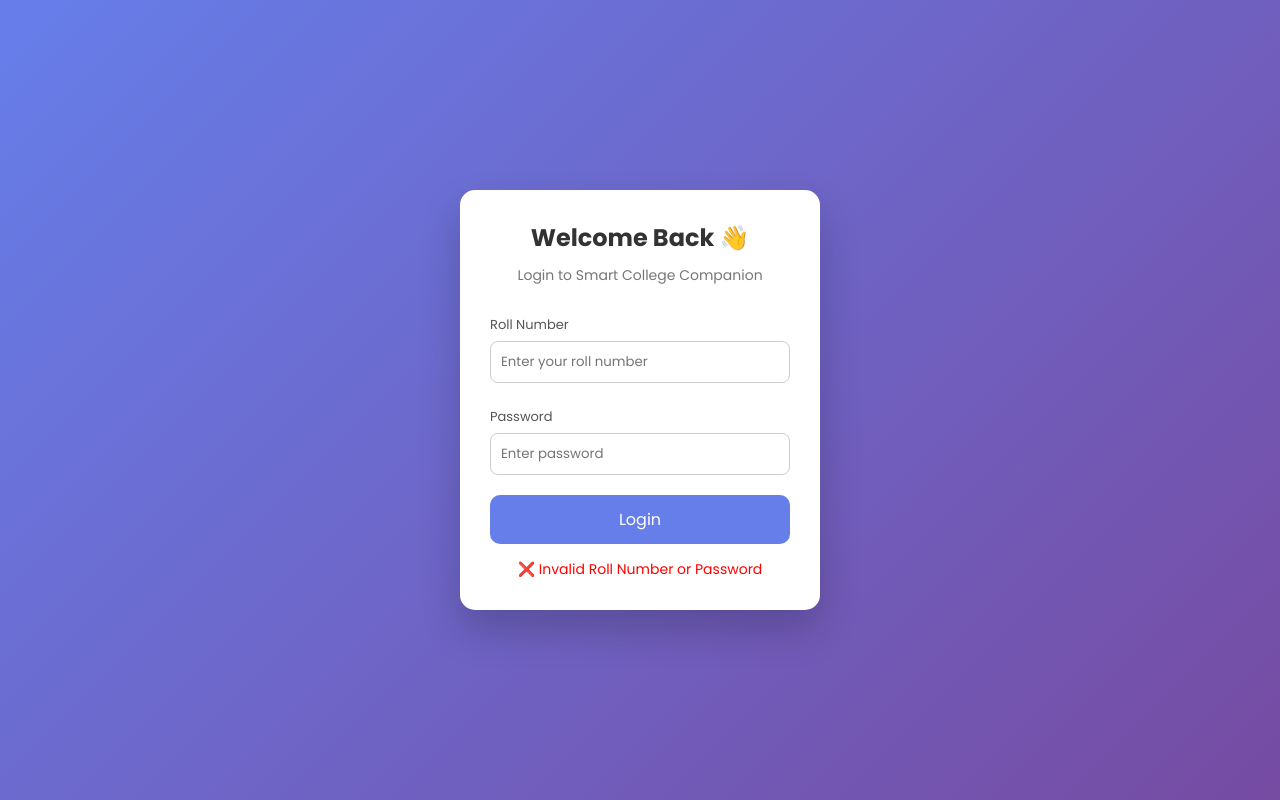
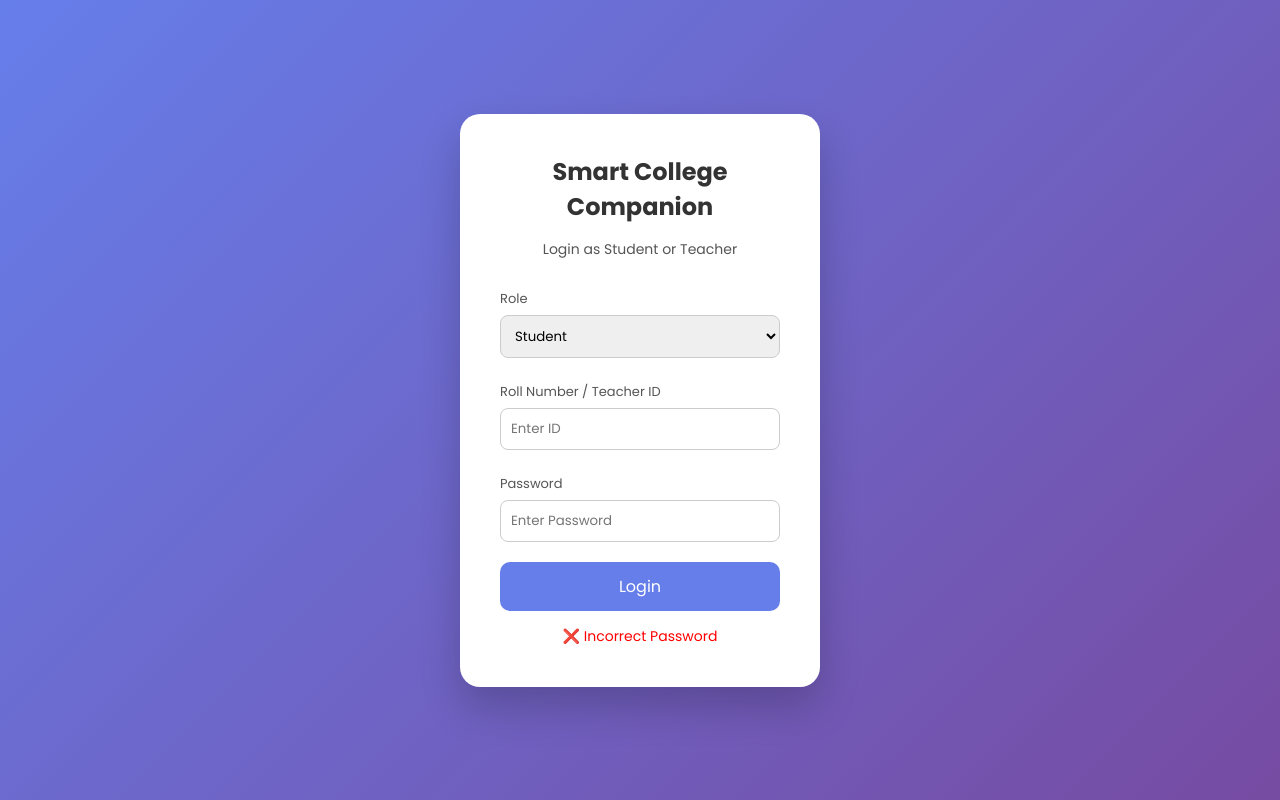
Before and after one commit to vs333679-ui/smart-college-companion, a plain HTML site: page login.html in a window 1280 px wide. Both pictures are taken after a click on the button "Login". Drawn offline with Linux system fonts and the light colour scheme.

Commit message:
Update login.html

```diff
--- a/login.html
+++ b/login.html
@@ -2,9 +2,10 @@
 <html lang="en">
 <head>
 <meta charset="UTF-8">
-<title>Student Login | Smart College Companion</title>
+<title>Login | Smart College Companion</title>
 <meta name="viewport" content="width=device-width, initial-scale=1.0">
 
+<!-- Google Font -->
 <link href="https://fonts.googleapis.com/css2?family=Poppins:wght@300;400;600;700&display=swap" rel="stylesheet">
 
 <style>
@@ -14,7 +15,6 @@
     box-sizing:border-box;
     font-family:'Poppins', sans-serif;
 }
-
 body{
     height:100vh;
     background: linear-gradient(135deg, #667eea, #764ba2);
@@ -22,44 +22,37 @@
     justify-content:center;
     align-items:center;
 }
-
 .login-box{
     background:#fff;
     width:360px;
-    padding:30px;
-    border-radius:15px;
+    padding:40px;
+    border-radius:20px;
     box-shadow:0 20px 40px rgba(0,0,0,0.2);
     text-align:center;
-    animation: fadeIn 1s ease;
+    animation:fadeIn 1s ease;
 }
-
 @keyframes fadeIn{
     from{opacity:0; transform:translateY(20px);}
     to{opacity:1; transform:translateY(0);}
 }
-
 .login-box h2{
     color:#333;
-    margin-bottom:10px;
+    margin-bottom:15px;
 }
-
 .login-box p{
-    color:#777;
+    color:#555;
     font-size:14px;
     margin-bottom:25px;
 }
-
 .input-group{
     margin-bottom:20px;
     text-align:left;
 }
-
 .input-group label{
     font-size:13px;
     color:#555;
 }
-
-.input-group input{
+.input-group input, select{
     width:100%;
     padding:10px;
     border-radius:8px;
@@ -67,11 +60,9 @@
     outline:none;
     margin-top:5px;
 }
-
-.input-group input:focus{
+.input-group input:focus, select:focus{
     border-color:#667eea;
 }
-
 button{
     width:100%;
     padding:12px;
@@ -83,75 +74,70 @@
     cursor:pointer;
     transition:0.3s;
 }
-
 button:hover{
     background:#5a67d8;
 }
-
 .error{
     color:red;
     font-size:14px;
     margin-top:15px;
 }
-
-.welcome{
-    display:none;
-}
-
-.welcome h1{
-    color:#667eea;
-    margin-bottom:10px;
-}
-
-.welcome p{
-    color:#555;
-}
 </style>
 </head>
-
 <body>
 
-<div class="login-box" id="loginBox">
-    <h2>Welcome Back 👋</h2>
-    <p>Login to Smart College Companion</p>
+<div class="login-box">
+    <h2>Smart College Companion</h2>
+    <p>Login as Student or Teacher</p>
 
     <div class="input-group">
-        <label>Roll Number</label>
-        <input type="text" id="roll" placeholder="Enter your roll number">
+        <label>Role</label>
+        <select id="roleSelect">
+            <option value="student">Student</option>
+            <option value="teacher">Teacher</option>
+        </select>
+    </div>
+
+    <div class="input-group">
+        <label>Roll Number / Teacher ID</label>
+        <input type="text" id="roll" placeholder="Enter ID">
     </div>
 
     <div class="input-group">
         <label>Password</label>
-        <input type="password" id="password" placeholder="Enter password">
+        <input type="password" id="password" placeholder="Enter Password">
     </div>
 
     <button onclick="login()">Login</button>
-
     <div class="error" id="error"></div>
 </div>
 
-<div class="login-box welcome" id="welcomeBox">
-    <h1>🎉 Welcome!</h1>
-    <p id="welcomeText"></p>
-    <p>You have successfully logged in.</p>
-</div>
+<script>
+const studentIDs = ["101","102","103","104","105","106"];
+const teacherIDs = ["T001","T002"];
 
-<script>
 function login(){
-    const roll = document.getElementById("roll").value;
-    const password = document.getElementById("password").value;
+    const role = document.getElementById("roleSelect").value;
+    const roll = document.getElementById("roll").value.trim();
+    const password = document.getElementById("password").value.trim();
     const error = document.getElementById("error");
 
-    const validRolls = ["101","102","103","104","105","106"];
+    if(password !== "123"){
+        error.innerText = "❌ Incorrect Password";
+        return;
+    }
 
-    if(validRolls.includes(roll) && password === "123"){
-        localStorage.setItem("roll", roll);
-window.location.href = "dashboard.html";
-
-        document.getElementById("welcomeText").innerText =
-            "Hello Roll No. " + roll + " 👨‍🎓";
-    } else {
-        error.innerText = "❌ Invalid Roll Number or Password";
+    if(role === "student" && studentIDs.includes(roll)){
+        localStorage.setItem("role","student");
+        localStorage.setItem("roll",roll);
+        window.location.href = "dashboard.html";
+    }
+    else if(role === "teacher" && teacherIDs.includes(roll)){
+        localStorage.setItem("role","teacher");
+        localStorage.setItem("roll",roll);
+        window.location.href = "dashboard.html";
+    } else{
+        error.innerText = "❌ Invalid ID for selected role";
     }
 }
 </script>
```
